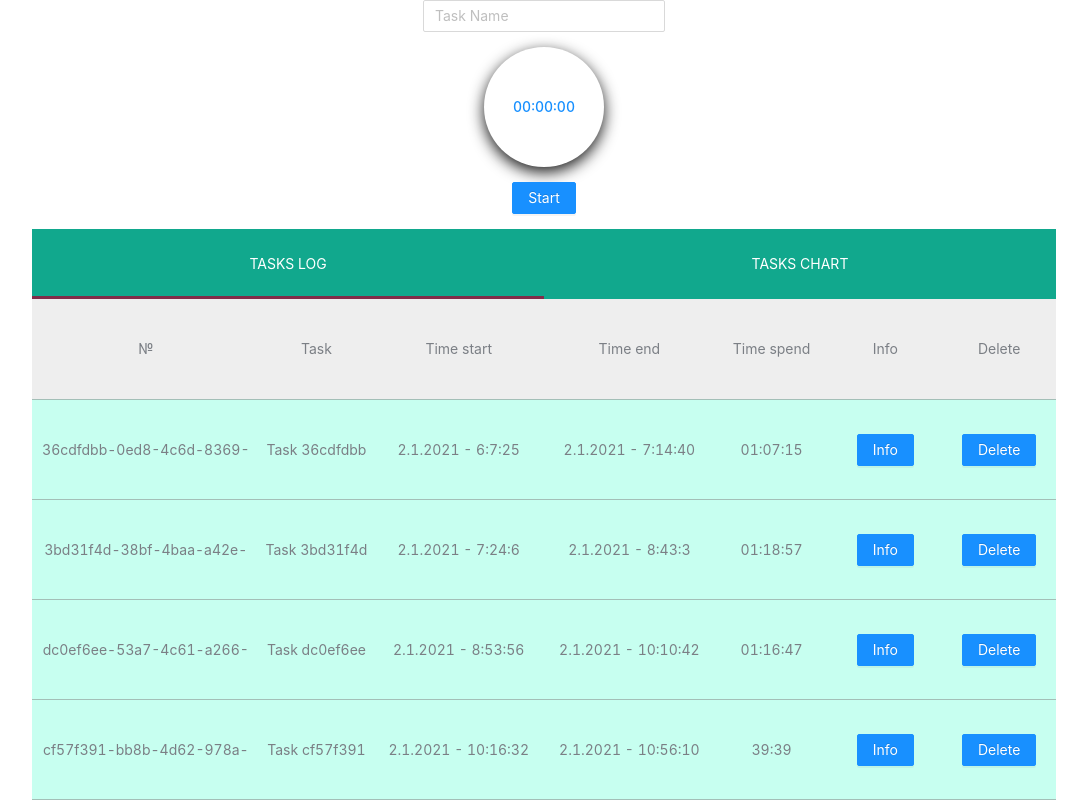
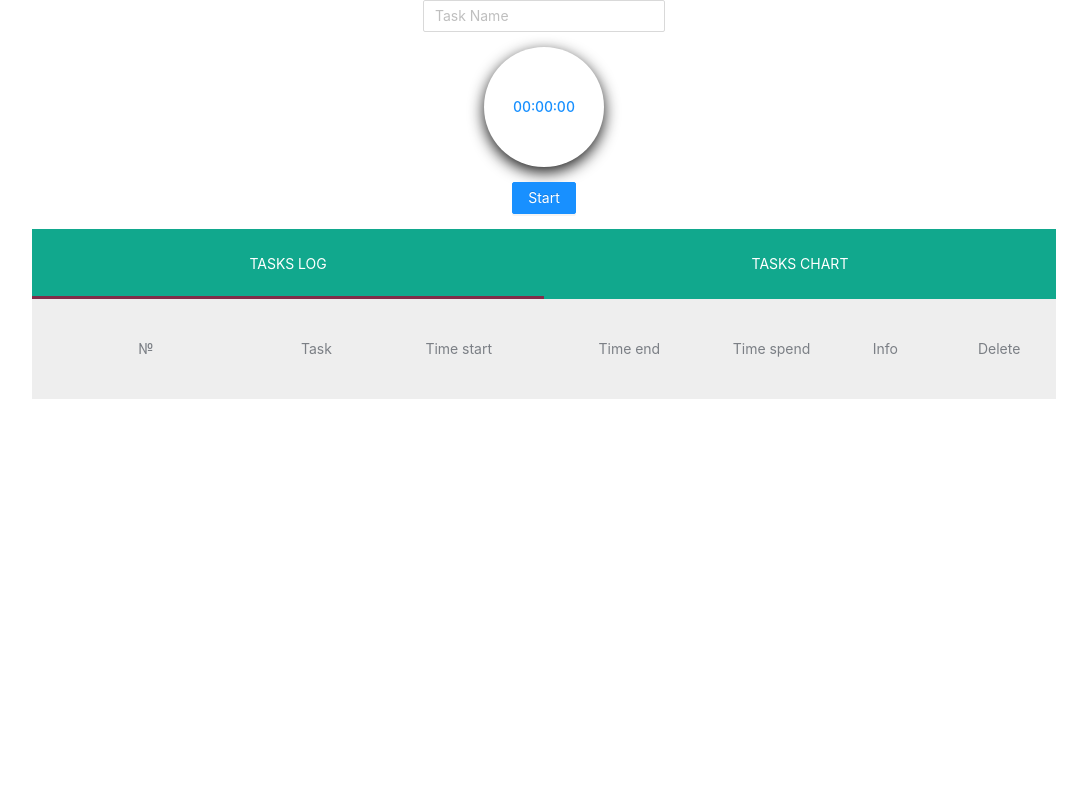
Before and after one commit to SkyWalker1996x/rs-clone, a React (Create React App) app: page / in a window 1280 px wide. Shown: the top 800 px of the page, without its empty margins (96-1183 px from the left). Built offline with nearby package versions, Linux system fonts and the light colour scheme.

Commit message:
fix: refactor convert functions to utils

```diff
--- a/src/components/Table/Table.tsx
+++ b/src/components/Table/Table.tsx
@@ -1,47 +1,20 @@
 import React from "react";
 import MainWrapper from "../Wrappers/MainWrapper";
 import './Table.css';
+import convertMsToDate from '../../utils/convertMsToDate';
+import convertMsToTime from '../../utils/convertMsToTime';
 
 import TaskItem from './TaskItem';
-import { createStore } from 'redux'
-import { tasksReducer } from "../../store/reducers/tasksReducer";
+import  { RootStateOrAny, useSelector } from 'react-redux';
 
-const store = createStore(tasksReducer);
 
-function convertMsToTime (millisec: number) {
-    let seconds: any = (millisec / 1000).toFixed(0);
-    let minutes: any = Math.floor(seconds / 60);
-    let hours: any = "";
-    if (minutes > 59) {
-        hours = Math.floor(minutes / 60);
-        hours = (hours >= 10) ? hours : "0" + hours;
-        minutes = minutes - (hours * 60);
-        minutes = (minutes >= 10) ? minutes : "0" + minutes;
-    }
-
-    seconds = Math.floor(seconds % 60);
-    seconds = (seconds >= 10) ? seconds : "0" + seconds;
-
-    if (hours !== "") {
-        return hours + ":" + minutes + ":" + seconds;
-    }
-
-    return minutes + ":" + seconds;
-}
-
-function convertMsToDate (millisec: number) {
-    let year = new Date(millisec).getFullYear()
-    let day = new Date(millisec).getDay()
-    let month = new Date(millisec).getMonth() + 1
-    let hour = new Date(millisec).getHours()
-    let minutes = new Date(millisec).getMinutes()
-    let seconds = new Date(millisec).getSeconds()
-    return `${day}.${month}.${year} - ${hour}:${minutes}:${seconds}`
-}
 
 
 const Table: React.FC = () => {
-    console.log(store.getState());
+
+    const tasks = useSelector((state: RootStateOrAny) => state.tasks);
+    console.log(tasks);
+
     return (
         <MainWrapper>
             <div className='tasks-tabs'>
@@ -58,9 +31,9 @@ const Table: React.FC = () => {
                 <p className="tasks-titles__item">Delete</p>
             </div>
             <ul className="tasks-list">
-                {store.getState().map(item => {
+                  {/* {tasks.map(item => {
                    return <TaskItem id={item.id} taskName={item.taskName} timeStart={convertMsToDate(item.timeStart)} timeEnd={convertMsToDate(item.timeEnd)} timeSpend={convertMsToTime(item.timeSpend)} key={item.id}/>
-                })}
+                })} */}
             </ul>
         </MainWrapper>
     )
--- /dev/null
+++ b/src/utils/convertMsToDate.ts
@@ -0,0 +1,9 @@
+export default function convertMsToDate (millisec: number) {
+    let year = new Date(millisec).getFullYear()
+    let day = new Date(millisec).getDay()
+    let month = new Date(millisec).getMonth() + 1
+    let hour = new Date(millisec).getHours()
+    let minutes = new Date(millisec).getMinutes()
+    let seconds = new Date(millisec).getSeconds()
+    return `${day}.${month}.${year} - ${hour}:${minutes}:${seconds}`
+}
--- /dev/null
+++ b/src/utils/convertMsToTime.ts
@@ -0,0 +1,20 @@
+export default function convertMsToTime (millisec: number) {
+    let seconds: any = (millisec / 1000).toFixed(0);
+    let minutes: any = Math.floor(seconds / 60);
+    let hours: any = "";
+    if (minutes > 59) {
+        hours = Math.floor(minutes / 60);
+        hours = (hours >= 10) ? hours : "0" + hours;
+        minutes = minutes - (hours * 60);
+        minutes = (minutes >= 10) ? minutes : "0" + minutes;
+    }
+
+    seconds = Math.floor(seconds % 60);
+    seconds = (seconds >= 10) ? seconds : "0" + seconds;
+
+    if (hours !== "") {
+        return hours + ":" + minutes + ":" + seconds;
+    }
+
+    return minutes + ":" + seconds;
+}
```
